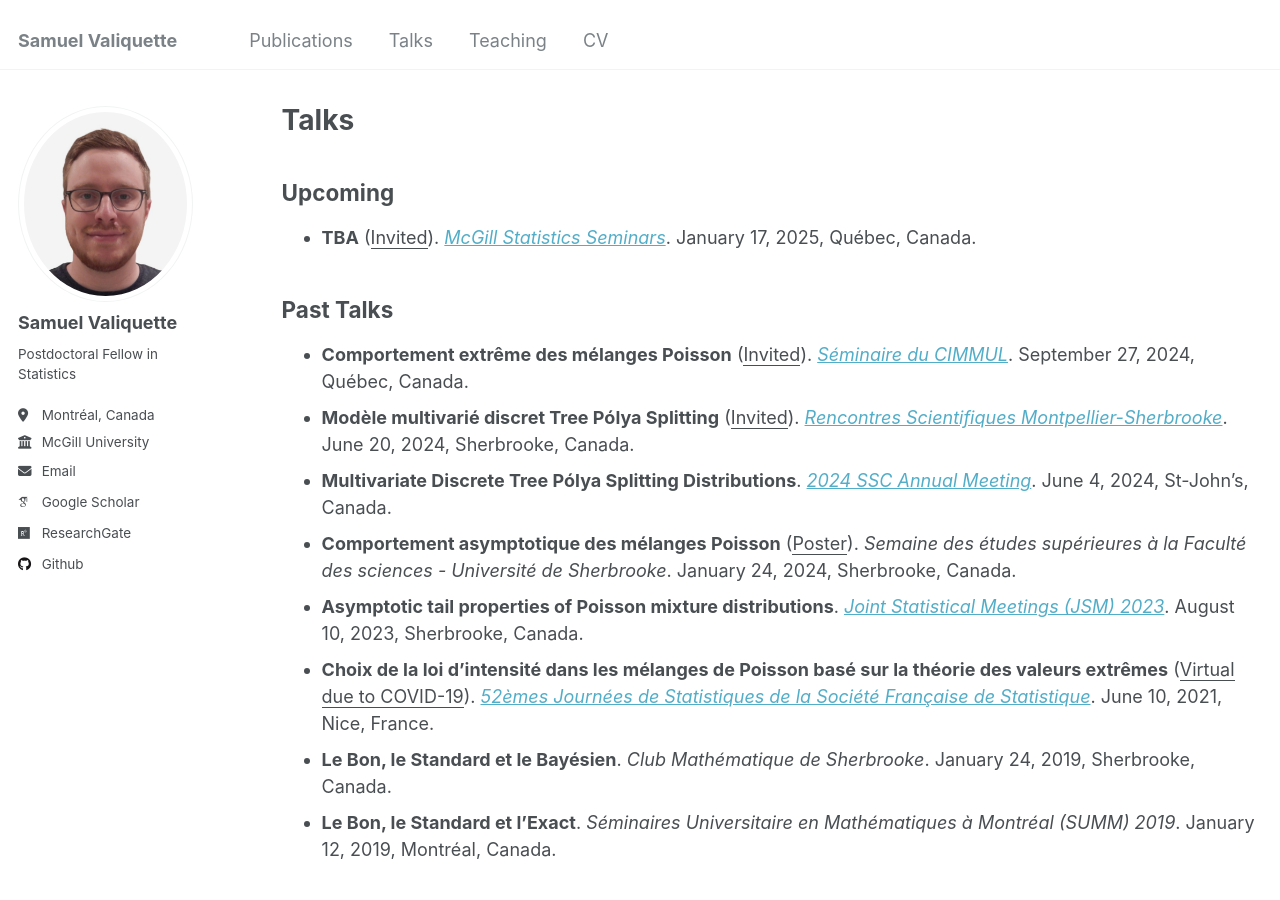
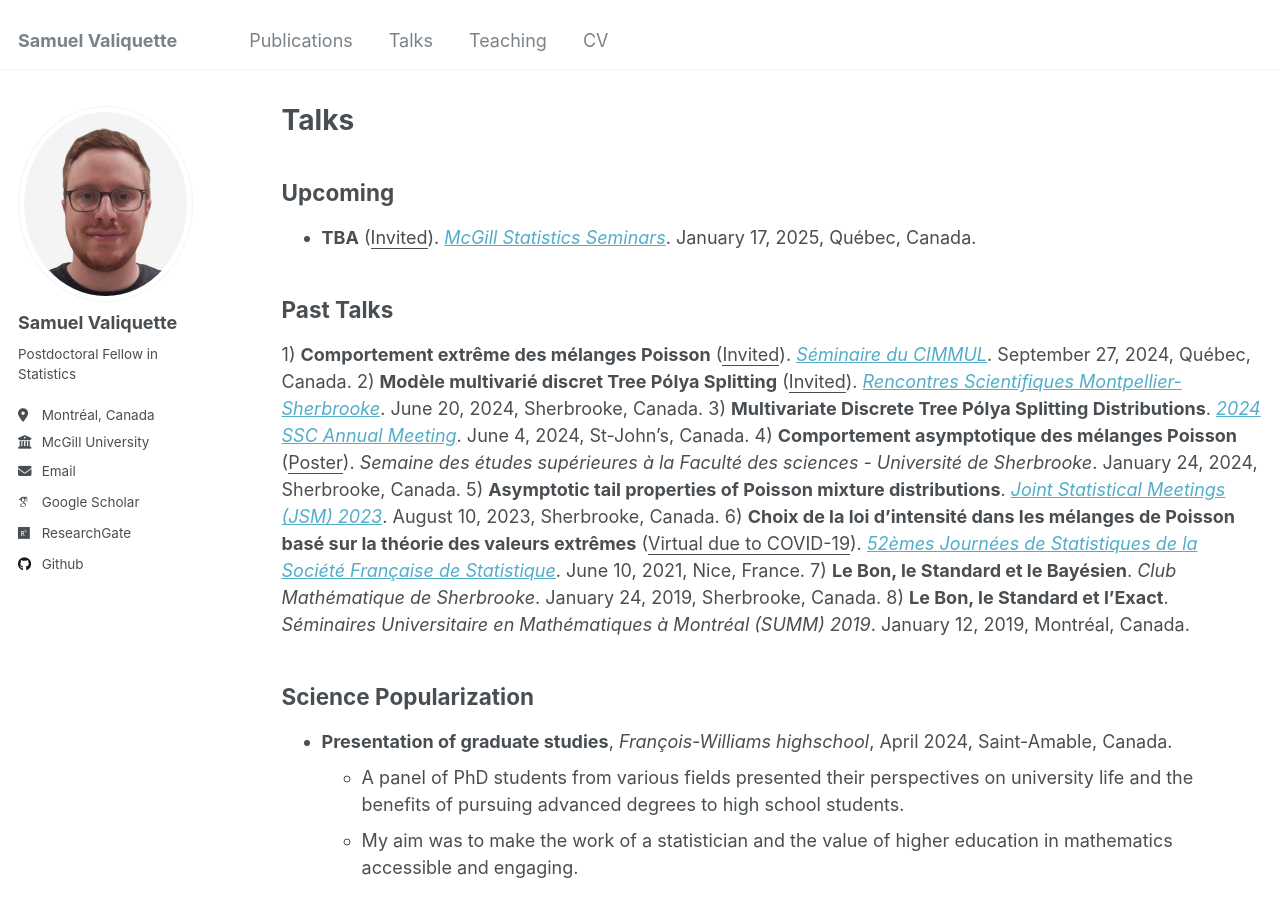
Before and after one commit to s-valiquette/s-valiquette.github.io, a Jekyll site: the page built from _pages/talks.md, in a window 1280 px wide and 900 px high. Built offline with Jekyll 4.4.1, drawn with Linux system fonts in a browser that asks for light colours; some web fonts are replaced.

Commit message:
Update talks.md

```diff
--- a/_pages/talks.md
+++ b/_pages/talks.md
@@ -9,14 +9,14 @@ author_profile: true
 - **TBA** (<ins>Invited</ins>). *[McGill Statistics Seminars](https://mcgillstat.github.io/)*. January 17, 2025, Québec, Canada.
 
 ## Past Talks
-- **Comportement extrême des mélanges Poisson** (<ins>Invited</ins>). *[Séminaire du CIMMUL](https://cimmul.fsg.ulaval.ca/event/seminaire-du-cimmul-statistique-simon-valiquette/)*. September 27, 2024, Québec, Canada.
-- **Modèle multivarié discret Tree Pólya Splitting** (<ins>Invited</ins>). *[Rencontres Scientifiques Montpellier-Sherbrooke](http://s-valiquette.github.io/files/colloque_statistique_UdeS_UM_2024.pdf)*. June 20, 2024, Sherbrooke, Canada.
-- **Multivariate Discrete Tree Pólya Splitting Distributions**. *[2024 SSC Annual Meeting](https://ssc.ca/en/meeting/annual/presentation/multivariate-discrete-tree-polya-splitting-distributions)*. June 4, 2024, St-John’s, Canada.
-- **Comportement asymptotique des mélanges Poisson** (<ins>Poster</ins>). *Semaine des études supérieures à la Faculté des sciences - Université de Sherbrooke*. January 24, 2024, Sherbrooke, Canada.
-- **Asymptotic tail properties of Poisson mixture distributions**. *[Joint Statistical Meetings (JSM) 2023](https://ww2.amstat.org/meetings/jsm/2023/program.cfm)*. August 10, 2023, Sherbrooke, Canada.
-- **Choix de la loi d’intensité dans les mélanges de Poisson basé sur la théorie des valeurs extrêmes** (<ins>Virtual due to COVID-19</ins>). *[52èmes Journées de Statistiques de la Société Française de Statistique](https://jds2021.sciencesconf.org/program/details.html)*. June 10, 2021, Nice, France.
-- **Le Bon, le Standard et le Bayésien**. *Club Mathématique de Sherbrooke*. January 24, 2019, Sherbrooke, Canada.
-- **Le Bon, le Standard et l’Exact**. *Séminaires Universitaire en Mathématiques à Montréal (SUMM) 2019*. January 12, 2019, Montréal, Canada.
+1) **Comportement extrême des mélanges Poisson** (<ins>Invited</ins>). *[Séminaire du CIMMUL](https://cimmul.fsg.ulaval.ca/event/seminaire-du-cimmul-statistique-simon-valiquette/)*. September 27, 2024, Québec, Canada.
+2) **Modèle multivarié discret Tree Pólya Splitting** (<ins>Invited</ins>). *[Rencontres Scientifiques Montpellier-Sherbrooke](http://s-valiquette.github.io/files/colloque_statistique_UdeS_UM_2024.pdf)*. June 20, 2024, Sherbrooke, Canada.
+3) **Multivariate Discrete Tree Pólya Splitting Distributions**. *[2024 SSC Annual Meeting](https://ssc.ca/en/meeting/annual/presentation/multivariate-discrete-tree-polya-splitting-distributions)*. June 4, 2024, St-John’s, Canada.
+4) **Comportement asymptotique des mélanges Poisson** (<ins>Poster</ins>). *Semaine des études supérieures à la Faculté des sciences - Université de Sherbrooke*. January 24, 2024, Sherbrooke, Canada.
+5) **Asymptotic tail properties of Poisson mixture distributions**. *[Joint Statistical Meetings (JSM) 2023](https://ww2.amstat.org/meetings/jsm/2023/program.cfm)*. August 10, 2023, Sherbrooke, Canada.
+6) **Choix de la loi d’intensité dans les mélanges de Poisson basé sur la théorie des valeurs extrêmes** (<ins>Virtual due to COVID-19</ins>). *[52èmes Journées de Statistiques de la Société Française de Statistique](https://jds2021.sciencesconf.org/program/details.html)*. June 10, 2021, Nice, France.
+7) **Le Bon, le Standard et le Bayésien**. *Club Mathématique de Sherbrooke*. January 24, 2019, Sherbrooke, Canada.
+8) **Le Bon, le Standard et l’Exact**. *Séminaires Universitaire en Mathématiques à Montréal (SUMM) 2019*. January 12, 2019, Montréal, Canada.
 
 ## Science Popularization
 - **Presentation of graduate studies**, *François-Williams highschool*, April 2024, Saint-Amable, Canada.
```
